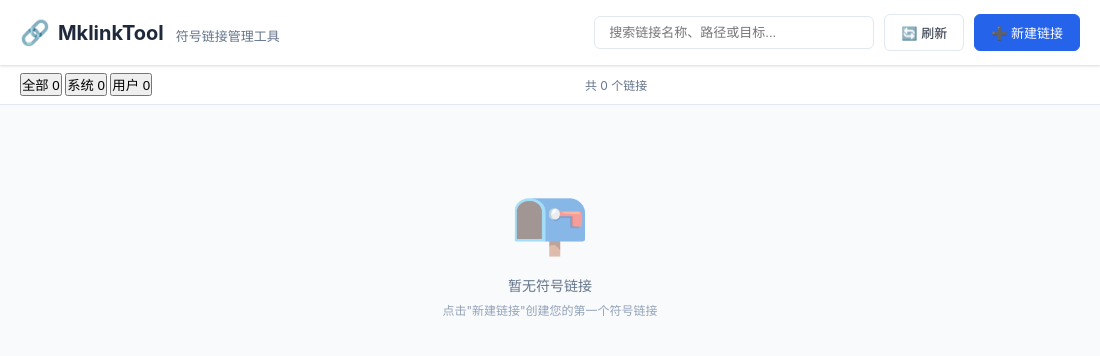
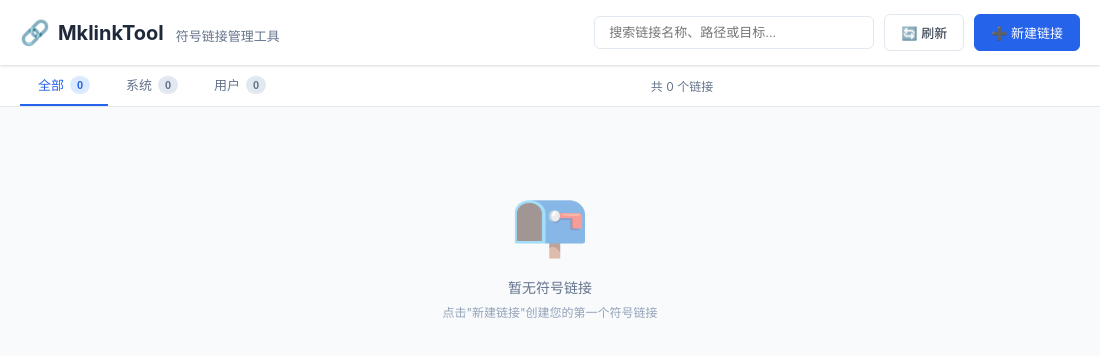
Before and after one commit to Hestiny/mklinkTool, an Electron app: page renderer/index.html in a window 1100 px wide. Drawn offline with Linux system fonts and the light colour scheme; no server answers.

Commit message:
Adjust padding and add tab styles in styles.css

```diff
--- a/renderer/styles.css
+++ b/renderer/styles.css
@@ -177,7 +177,7 @@ body {
 
 /* 状态栏 */
 .status-bar {
-  padding: 8px 20px;
+  padding: 0 20px;
   background: var(--card-bg);
   border-bottom: 1px solid var(--border);
   font-size: 12px;
@@ -185,6 +185,57 @@ body {
   display: flex;
   justify-content: space-between;
   align-items: center;
+  min-height: 40px;
+}
+
+/* 页签 */
+.tabs {
+  display: flex;
+  gap: 0;
+}
+
+.tab-btn {
+  padding: 10px 18px;
+  background: none;
+  border: none;
+  border-bottom: 2px solid transparent;
+  cursor: pointer;
+  font-size: 13px;
+  font-weight: 500;
+  color: var(--text-muted);
+  transition: all 0.15s;
+  display: flex;
+  align-items: center;
+  gap: 6px;
+}
+
+.tab-btn:hover {
+  color: var(--text);
+  background: #f8fafc;
+}
+
+.tab-btn.active {
+  color: var(--primary);
+  border-bottom-color: var(--primary);
+}
+
+.tab-badge {
+  display: inline-flex;
+  align-items: center;
+  justify-content: center;
+  background: var(--border);
+  color: var(--text-muted);
+  font-size: 11px;
+  font-weight: 600;
+  min-width: 20px;
+  height: 18px;
+  padding: 0 6px;
+  border-radius: 9px;
+}
+
+.tab-btn.active .tab-badge {
+  background: #dbeafe;
+  color: var(--primary);
 }
 
 .scan-status {
```
